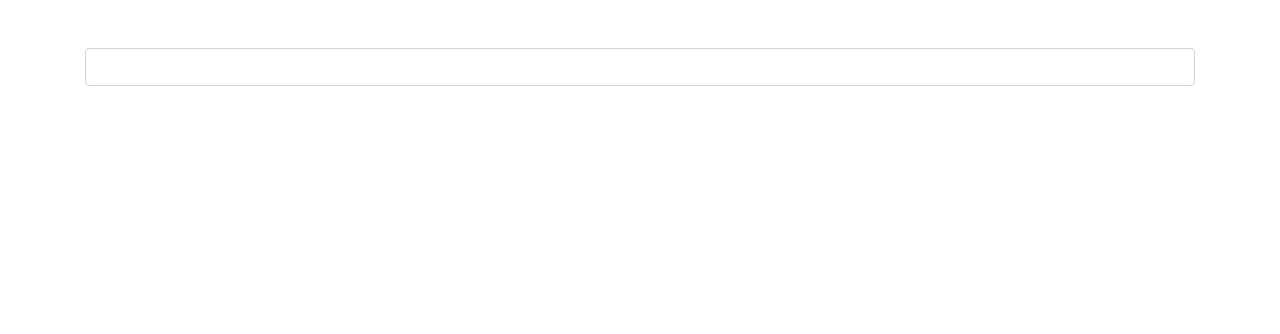
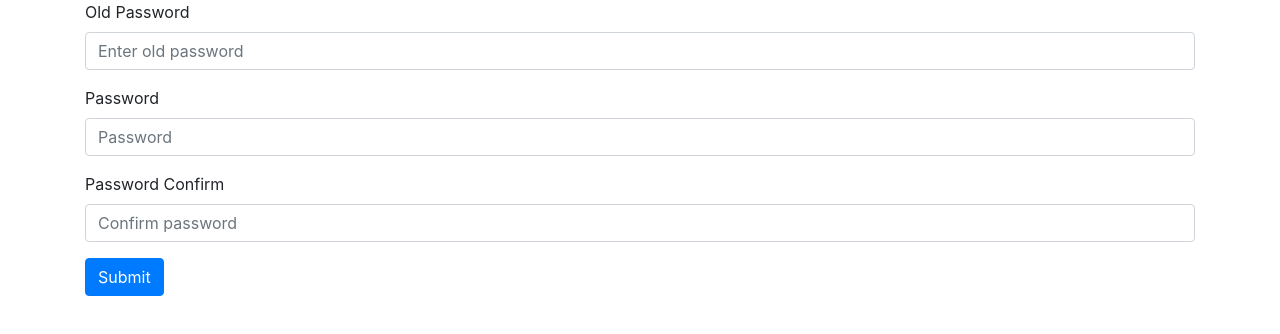
Before and after one commit to no197/angular-training, an Angular app: page / in a window 1280 px wide. Shown: the top 334 px of the page. Built offline with nearby package versions, Linux system fonts and the light colour scheme.

Commit message:
Excercise

```diff
--- a/src/app/app.component.html
+++ b/src/app/app.component.html
@@ -1,2 +1,3 @@
 <!-- <app-signup-form></app-signup-form> -->
-<app-new-course-form></app-new-course-form>
+<!-- <app-new-course-form></app-new-course-form> -->
+<app-reset-password></app-reset-password>
--- a/src/app/app.module.ts
+++ b/src/app/app.module.ts
@@ -6,12 +6,14 @@ import { AppComponent } from './app.component';
 import { SignupFormComponent } from './signup-form/signup-form.component';
 import { FormsModule, ReactiveFormsModule } from '@angular/forms';
 import { NewCourseFormComponent } from './new-course-form/new-course-form.component';
+import { ResetPasswordComponent } from './reset-password/reset-password.component';
 
 @NgModule({
   declarations: [
     AppComponent,
     SignupFormComponent,
-    NewCourseFormComponent
+    NewCourseFormComponent,
+    ResetPasswordComponent
   ],
   imports: [
     BrowserModule,
--- /dev/null
+++ b/src/app/reset-password/password.validator.ts
@@ -0,0 +1,21 @@
+import { AbstractControl, ValidationErrors } from '@angular/forms';
+export class PasswordValidators {
+  static validOldPassword(control: AbstractControl): Promise<ValidationErrors | null> {
+    return new Promise((resolve, reject) => {
+      setTimeout(() => {
+        if (control.value !== "1234") {
+          resolve({ inValidPassword: true })
+        } else resolve(null)
+      }, 1000)
+    })
+  }
+
+  static isMatchPassword(control: AbstractControl) {
+    let password = control.get("password")
+    let passwordConfirm = control.get("passwordConfirm")
+
+    if (password.value !== passwordConfirm.value)
+      return { isNoMatch: true }
+    return null;
+  }
+}
--- /dev/null
+++ b/src/app/reset-password/reset-password.component.html
@@ -0,0 +1,72 @@
+<div class="container">
+  <form [formGroup]="form" (change)="log()">
+    <div class="form-group">
+      <label for="oldPassword">Old Password</label>
+      <input
+        formControlName="oldPassword"
+        class="form-control"
+        id="oldPassword"
+        placeholder="Enter old password"
+      />
+      <div *ngIf="oldPassword.pending">Verify password...</div>
+      <div
+        *ngIf="
+          !oldPassword.pending &&
+          oldPassword?.invalid &&
+          (!oldPassword?.pristine || oldPassword.touched)
+        "
+        class="alert alert-danger"
+      >
+        <div *ngIf="oldPassword.errors?.required">Old password is required</div>
+        <div *ngIf="oldPassword.errors?.inValidPassword">
+          Old password is not correct
+        </div>
+      </div>
+    </div>
+    <div class="form-group">
+      <label for="password">Password</label>
+      <input
+        formControlName="password"
+        type="password"
+        class="form-control"
+        id="password"
+        placeholder="Password"
+      />
+      <div
+        *ngIf="password?.invalid && password?.touched"
+        class="alert alert-danger"
+      >
+        <div *ngIf="password.errors?.required">Password is required</div>
+      </div>
+    </div>
+
+    <div class="form-group">
+      <label for="passwordConfirm">Password Confirm</label>
+      <input
+        formControlName="passwordConfirm"
+        type="password"
+        class="form-control"
+        id="passwordConfirm"
+        placeholder="Confirm password"
+      />
+
+      <div
+        *ngIf="passwordConfirm?.invalid && passwordConfirm?.touched"
+        class="alert alert-danger"
+      >
+        <div *ngIf="passwordConfirm.errors?.required">
+          Password confirm is required
+        </div>
+      </div>
+
+      <div
+        class="alert alert-danger"
+        *ngIf="passwordConfirm.valid && form.invalid && form.errors?.isNoMatch"
+      >
+        Password confirm is not match password
+      </div>
+    </div>
+
+    <button type="submit" class="btn btn-primary">Submit</button>
+  </form>
+</div>
--- /dev/null
+++ b/src/app/reset-password/reset-password.component.ts
@@ -0,0 +1,39 @@
+import { PasswordValidators } from './password.validator';
+import { FormBuilder, FormGroup, Validators } from '@angular/forms';
+import { Component, OnInit } from '@angular/core';
+
+@Component({
+  selector: 'app-reset-password',
+  templateUrl: './reset-password.component.html',
+  styleUrls: ['./reset-password.component.scss']
+})
+export class ResetPasswordComponent implements OnInit {
+
+  form: FormGroup;
+
+  constructor(fb: FormBuilder) {
+    this.form = fb.group({
+      oldPassword: ['', Validators.required, [PasswordValidators.validOldPassword]],
+      password: ['', Validators.required],
+      passwordConfirm: ['', Validators.required],
+    }, { validators: PasswordValidators.isMatchPassword })
+  }
+
+  get oldPassword() {
+    return this.form.get("oldPassword")
+  }
+
+  get password() {
+    return this.form.get("password")
+  }
+  get passwordConfirm() {
+    return this.form.get("passwordConfirm")
+  }
+
+  log() {
+    console.log(this.form.errors)
+  }
+  ngOnInit(): void {
+  }
+
+}
```
Also changed, not shown: src/app/reset-password/reset-password.component.scss (added), 1 other file (tests, documents, lock files or other folders).
